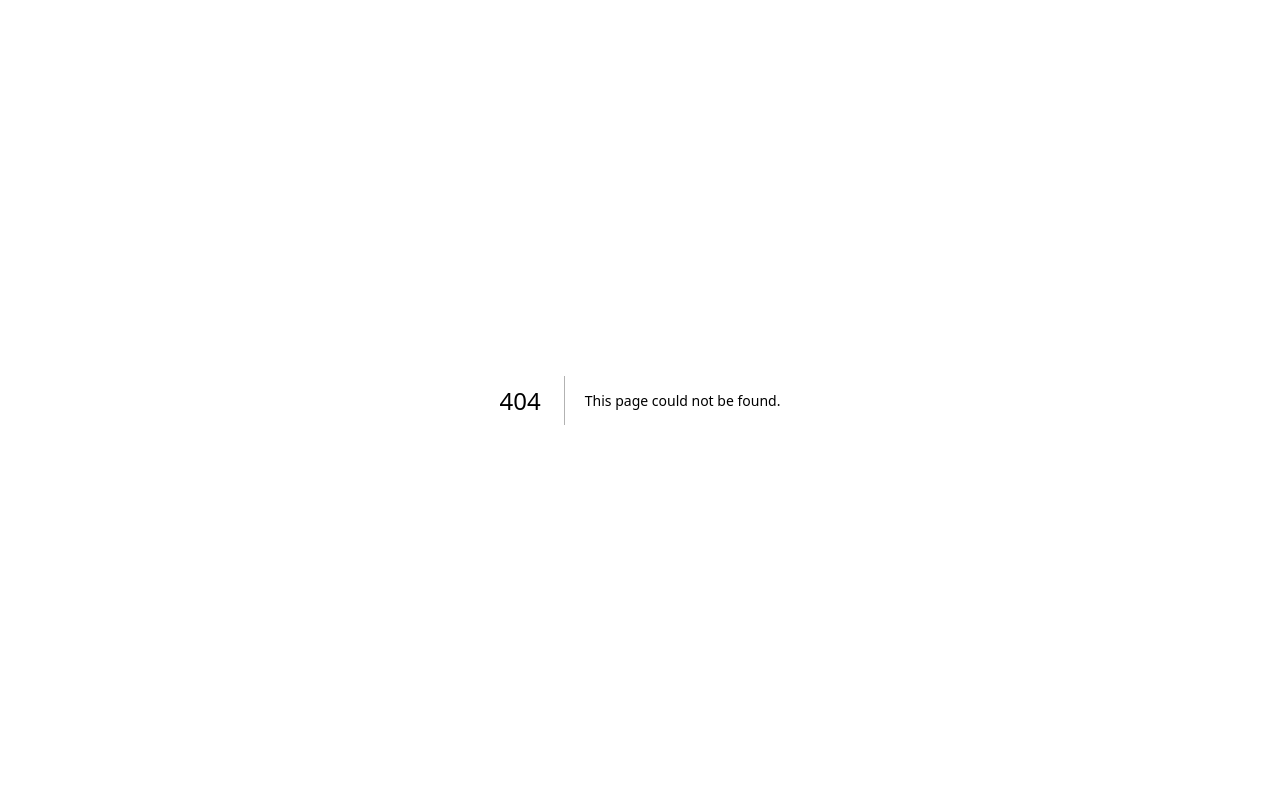
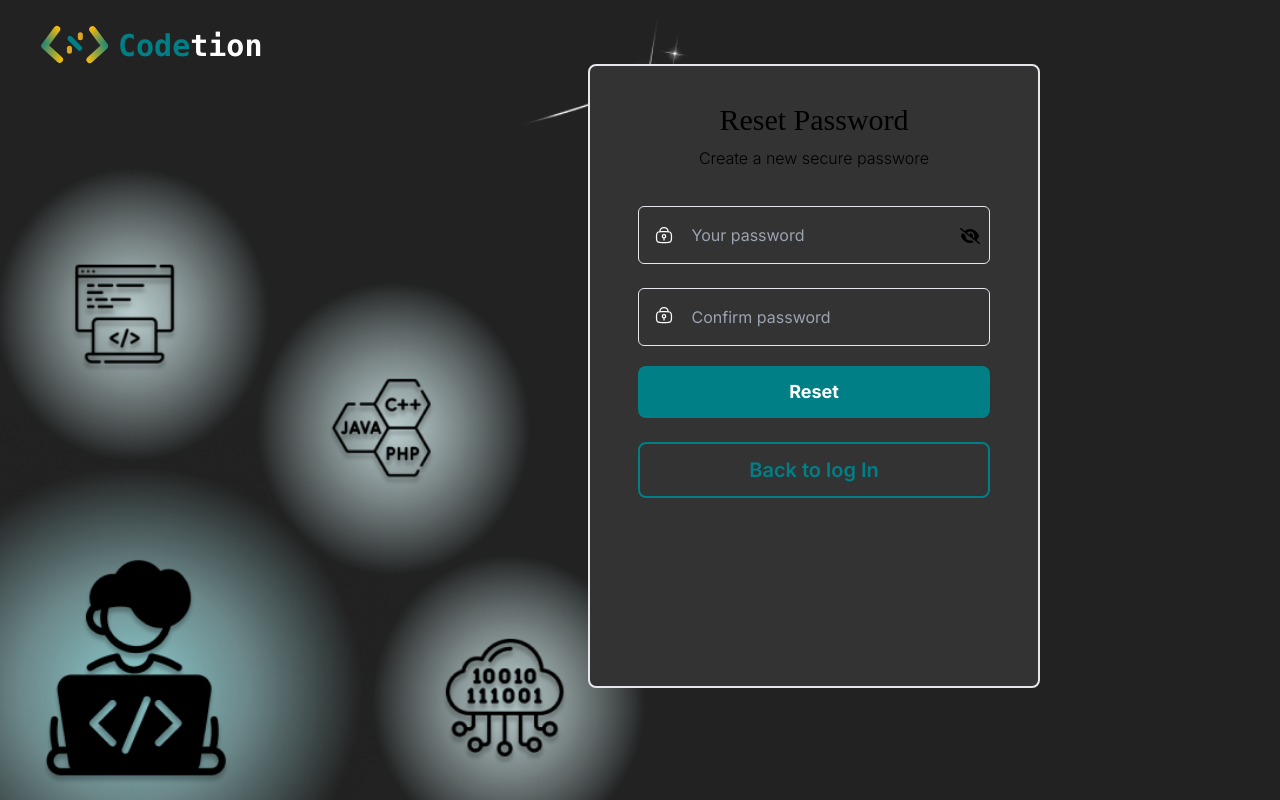
Before and after one commit to AVtheking/CODETION, a Next.js app: page /login/reset/1/1 in a window 1280 px wide. Before the commit this address had no page. Shown: the top 800 px of the page. Built offline with nearby package versions, Linux system fonts and the light colour scheme.

Commit message:
added password reset through link

```diff
--- a/src/app/login/forget_password/page.tsx
+++ b/src/app/login/forget_password/page.tsx
@@ -35,7 +35,7 @@ export default function ForgetPassword() {
       setLoading(false);
       console.log(res.data);
       if (res.data.success) {
-        toast.success("OTp sent to your email");
+        toast.success("Reset Link sent to registered email");
         router.push("/login/reset_password");
       }
     } catch (e: any) {
--- /dev/null
+++ b/src/app/login/reset/[uid]/[token]/page.tsx
@@ -0,0 +1,172 @@
+"use client";
+import { baseUrl } from "@/app/utils/constants";
+import { resetSchema } from "@/app/utils/schema";
+import { library } from "@fortawesome/fontawesome-svg-core";
+import { faEye, faEyeSlash } from "@fortawesome/free-solid-svg-icons";
+import { FontAwesomeIcon } from "@fortawesome/react-fontawesome";
+import { yupResolver } from "@hookform/resolvers/yup";
+import axios from "axios";
+import Image from "next/image";
+import Link from "next/link";
+import { useState } from "react";
+import { useForm } from "react-hook-form";
+import toast from "react-hot-toast";
+import logo from "../../../../../../public/logo.svg";
+import { useParams, useRouter } from "next/navigation";
+
+library.add(faEye, faEyeSlash);
+library.add(faEye, faEyeSlash);
+export default function ResetPassword() {
+    const { uid, token } = useParams();
+
+
+  const [visible, setVisible] = useState<boolean>(false);
+  const [loading, setLoading] = useState<boolean>(false);
+  type IFormInput = {
+    Password: string;
+    ConfirmPassword: string;
+  };
+  const {
+    register,
+    handleSubmit,
+    formState: { errors },
+  } = useForm<IFormInput>({
+    resolver: yupResolver(resetSchema),
+    mode: "onChange",
+  });
+
+  const onSubmit = async (data: IFormInput) => {
+    setLoading(true);
+    console.log(data);
+    try {
+      const res = await axios.post(`${baseUrl}api/password-reset-confirm/${uid}/${token}/`, {
+        password: data.Password,
+      });
+      setLoading(false);
+      console.log(res.data);
+      if (res.data.success) {
+        toast.success("Login successfully");
+      }
+    } catch (e: any) {
+      setLoading(false);
+      toast.error(e.response.data.message);
+      console.log(e.response.data);
+    }
+    // setLoading(false);
+  };
+  return (
+    <div className="flex h-full w-full  bg-backgroundColor bg-[url('../../public/bg.png')] bg-cover">
+      <div className="ml-10 mt-6 items-start   flex flex-row">
+        <Image src={logo} alt="logo" width={70} height={70} />
+        <h1 className="text-3xl items-center ml-2 mt-1 font-mono font-semibold">
+          <span className="text-headingColor">Code</span>
+          <span className="text-white">tion</span>
+        </h1>
+      </div>
+      <div className=" flex flex-col  ml-auto mr-60 mb-28 px-10 mt-16 h-auto  bg-authContainer rounded-lg border-2">
+        <div className=" flex  flex-col justify-center px-8  py-9  items-center w-full ">
+          <h1 className="text-3xl font-medium  pb-2 font-libre ">
+            Reset Password
+          </h1>
+          <p className="text-center font-light">Create a new secure passwore</p>
+        </div>
+        <form className="bg-authContainer px-2 rounded  ">
+          <div className={`relative ${errors.Password ? "" : "mb-5"}  `}>
+            <input
+              className={`border rounded-md px-12 py-4 bg-authContainer w-full ${
+                errors.Password ? "border-red-600" : "focus:border-headingColor"
+              }  focus:outline-none `}
+              id="Password"
+              {...register("Password")}
+              placeholder=" Your password"
+              type={visible ? "text" : "password"}
+            ></input>
+            <span className="relative float-right -top-10 right-2.5 block cursor-pointer">
+              {
+                <FontAwesomeIcon
+                  icon={visible ? "eye" : "eye-slash"}
+                  onClick={() => setVisible(!visible)}
+                />
+              }
+            </span>
+            <div className="absolute inset-y-0 left-0 pl-4   flex items-center pointer-events-none">
+              <svg
+                width="20"
+                height="20"
+                viewBox="0 0 24 24"
+                fill="none"
+                xmlns="http://www.w3.org/2000/svg"
+              >
+                <path
+                  d="M17 8V8C17 5.23858 14.7614 3 12 3V3C9.23858 3 7 5.23858 7 8V8M12 15.5V15.5C13.1046 15.5 14 14.6046 14 13.5V13.5C14 12.3954 13.1046 11.5 12 11.5V11.5C10.8954 11.5 10 12.3954 10 13.5V13.5C10 14.6046 10.8954 15.5 12 15.5V15.5ZM12 15.5V18M9.5 21H14.5C16.8346 21 18.0019 21 18.8856 20.5277C19.5833 20.1548 20.1548 19.5833 20.5277 18.8856C21 18.0019 21 16.8346 21 14.5V14.5C21 12.1654 21 10.9981 20.5277 10.1144C20.1548 9.4167 19.5833 8.84525 18.8856 8.47231C18.0019 8 16.8346 8 14.5 8H9.5C7.16537 8 5.99805 8 5.11441 8.47231C4.4167 8.84525 3.84525 9.4167 3.47231 10.1144C3 10.9981 3 12.1654 3 14.5V14.5C3 16.8346 3 18.0019 3.47231 18.8856C3.84525 19.5833 4.4167 20.1548 5.11441 20.5277C5.99805 21 7.16537 21 9.5 21Z"
+                  stroke="white"
+                  stroke-width="1.5"
+                  stroke-linecap="round"
+                  stroke-linejoin="round"
+                />
+              </svg>
+            </div>
+          </div>
+          {errors.Password && (
+            <p className="text-red-500 text-xs whitespace-pre-line pre-wrap">
+              {errors.Password.message}
+            </p>
+          )}
+          <div className={`relative ${errors.ConfirmPassword ? "" : "mb-5"}  `}>
+            <input
+              className={`border rounded-md px-12 py-4 bg-authContainer w-full ${
+                errors.ConfirmPassword
+                  ? "border-red-600"
+                  : "focus:border-headingColor"
+              }  focus:outline-none `}
+              id="Confirm Password"
+              {...register("ConfirmPassword")}
+              placeholder=" Confirm password"
+              type={visible ? "text" : "password"}
+            ></input>
+
+            <div className="absolute inset-y-0 left-0 pl-4   flex items-center pointer-events-none">
+              <svg
+                width="20"
+                height="20"
+                viewBox="0 0 24 24"
+                fill="none"
+                xmlns="http://www.w3.org/2000/svg"
+              >
+                <path
+                  d="M17 8V8C17 5.23858 14.7614 3 12 3V3C9.23858 3 7 5.23858 7 8V8M12 15.5V15.5C13.1046 15.5 14 14.6046 14 13.5V13.5C14 12.3954 13.1046 11.5 12 11.5V11.5C10.8954 11.5 10 12.3954 10 13.5V13.5C10 14.6046 10.8954 15.5 12 15.5V15.5ZM12 15.5V18M9.5 21H14.5C16.8346 21 18.0019 21 18.8856 20.5277C19.5833 20.1548 20.1548 19.5833 20.5277 18.8856C21 18.0019 21 16.8346 21 14.5V14.5C21 12.1654 21 10.9981 20.5277 10.1144C20.1548 9.4167 19.5833 8.84525 18.8856 8.47231C18.0019 8 16.8346 8 14.5 8H9.5C7.16537 8 5.99805 8 5.11441 8.47231C4.4167 8.84525 3.84525 9.4167 3.47231 10.1144C3 10.9981 3 12.1654 3 14.5V14.5C3 16.8346 3 18.0019 3.47231 18.8856C3.84525 19.5833 4.4167 20.1548 5.11441 20.5277C5.99805 21 7.16537 21 9.5 21Z"
+                  stroke="white"
+                  stroke-width="1.5"
+                  stroke-linecap="round"
+                  stroke-linejoin="round"
+                />
+              </svg>
+            </div>
+          </div>
+          {errors.ConfirmPassword && (
+            <p className="text-red-500 text-xs whitespace-pre-line pre-wrap">
+              {errors.ConfirmPassword.message}
+            </p>
+          )}
+
+          <button
+            type="submit"
+            onClick={handleSubmit(onSubmit)}
+            className="bg-headingColor hover:bg-headingColor text-lg  text-white font-bold py-3 w-full mb-6 px-4 rounded-lg"
+          >
+            Reset
+          </button>
+          <Link href="/login">
+            <div className="flex justify-center w-full ">
+              <button className="flex justify-center items-center border-2  border-headingColor rounded-lg  py-3 w-full">
+                <span className="text-xl font-semibold   text-headingColor">
+                  Back to log In
+                </span>
+              </button>
+            </div>
+          </Link>
+        </form>
+      </div>
+    </div>
+  );
+}
```
